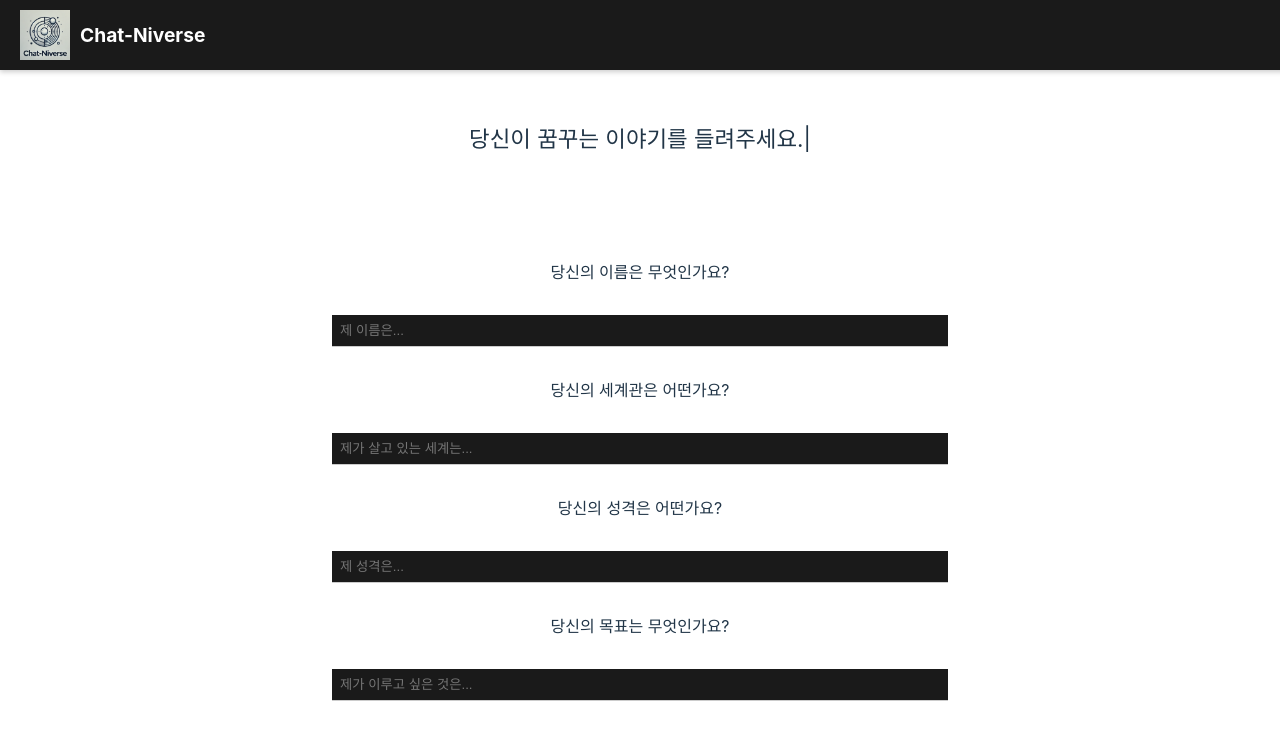
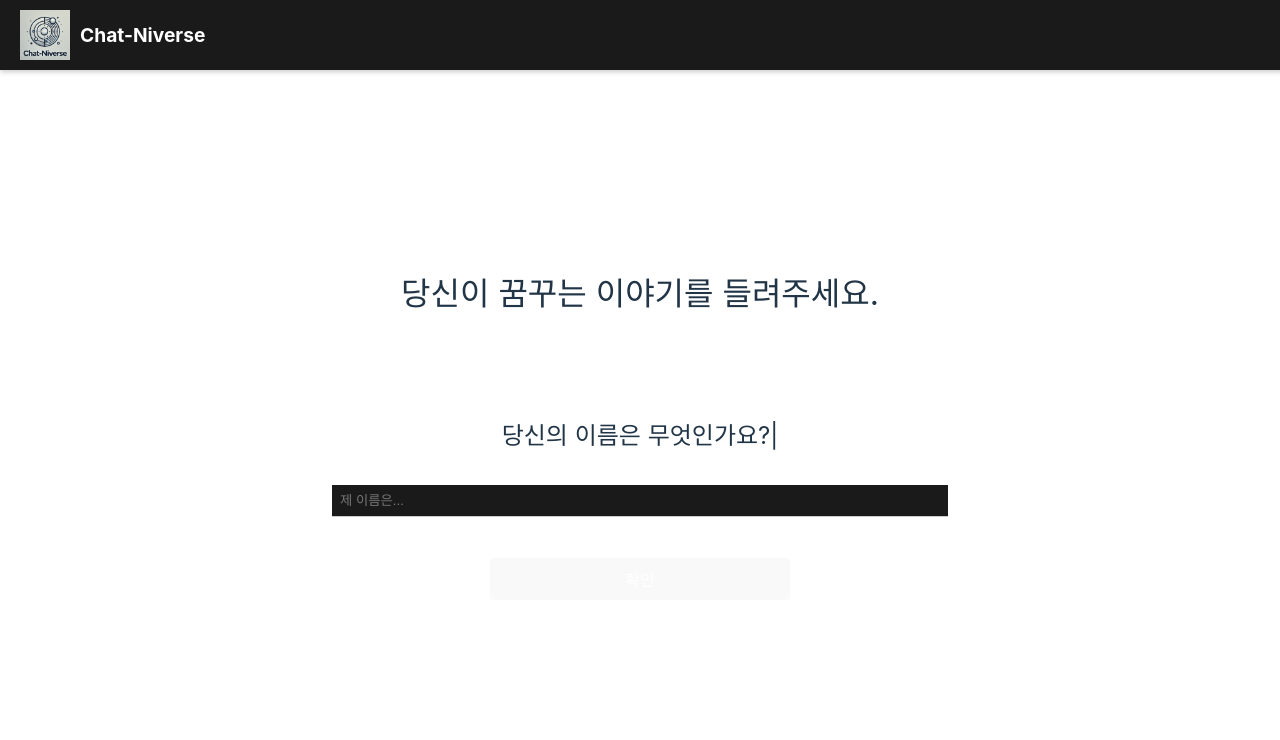
Before and after one commit to Chat-niverse/Chat-niverse_FE, a React (Vite) app: page / in a window 1280 px wide. Both pictures are taken after a click on the button "첫 장을 편다.". Shown: the top 740 px of the page. Built offline with nearby package versions, Linux system fonts and the light colour scheme.

Commit message:
[feature] #13 InitializeForm 편집

```diff
--- a/src/components/InitializePage/InitializeForm.css
+++ b/src/components/InitializePage/InitializeForm.css
@@ -22,7 +22,8 @@ input {
   width: 100%;
   max-width: 300px;
   color: white;
-  border-color: white;
+  justify-content: center;
+  align-items: center;
   border-radius: 4px;
   cursor: pointer;
   will-change: filter;
--- a/src/components/InitializePage/InitializeForm.jsx
+++ b/src/components/InitializePage/InitializeForm.jsx
@@ -1,5 +1,6 @@
 import React, { useState } from "react";
 import "./InitializeForm.css";
+import { TypeAnimation } from "react-type-animation";
 
 const InitializeForm = ({ onSubmit }) => {
   const [formData, setFormData] = useState({
@@ -21,7 +22,7 @@ const InitializeForm = ({ onSubmit }) => {
     isStart: null, // 0이면 진행중, 1이면 시작
   });
 
-  const [showConfirmation, setShowConfirmation] = useState(false);
+  const [step, setStep] = useState(1); // Step state to track current form step
 
   const handleChange = (e) => {
     const { name, value } = e.target;
@@ -31,26 +32,50 @@ const InitializeForm = ({ onSubmit }) => {
     }));
   };
 
-  const handleSubmit = (e) => {
+  const handleNextStep = (e) => {
     e.preventDefault();
-    setShowConfirmation(true); // Show confirmation before submission
+    setStep((prevStep) => prevStep + 1); // Go to the next step
   };
 
-  const confirmSubmit = () => {
-    setShowConfirmation(false);
+  const handleSubmit = () => {
     if (onSubmit) {
-      onSubmit(formData); // Pass the form data to the parent if confirmed
+      onSubmit(formData); // Pass the form data to the parent
     }
   };
 
-  const cancelSubmit = () => {
-    setShowConfirmation(false); // Hide confirmation if canceled
+  const handleReset = () => {
+    setStep(1);
+    setFormData({
+      username: "",
+      worldview: "",
+      charsetting: "",
+      aim: "",
+      choices: [],
+      selectedchoice: null,
+      status: [],
+      life: 3,
+      inventory: [
+        ["knife", 1],
+        ["stone", 2],
+      ],
+      isfull: false,
+      playlog: null,
+      gptsays: null,
+      isStart: null, // 0이면 진행중, 1이면 시작
+    });
   };
 
   return (
+    <form className="form-container">
+      {step === 1 && (
         <>
-      <form className="form-container" onSubmit={handleSubmit}>
-        당신의 이름은 무엇인가요?
+          <TypeAnimation
+            sequence={["당신의 이름은 무엇인가요?"]}
+            wrapper="span"
+            speed={7}
+            style={{ fontSize: "1.5em", display: "inline-block" }}
+            repeat={1}
+          />
           <input
             type="text"
             name="username"
@@ -58,7 +83,21 @@ const InitializeForm = ({ onSubmit }) => {
             onChange={handleChange}
             placeholder="제 이름은..."
           />
-        당신의 세계관은 어떤가요?
+          <button onClick={handleNextStep} className="button">
+            확인
+          </button>
+        </>
+      )}
+
+      {step === 2 && (
+        <>
+          <TypeAnimation
+            sequence={["당신의 세계관은 무엇인가요?"]}
+            wrapper="span"
+            speed={7}
+            style={{ fontSize: "1.5em", display: "inline-block" }}
+            repeat={1}
+          />
           <input
             type="text"
             name="worldview"
@@ -66,7 +105,21 @@ const InitializeForm = ({ onSubmit }) => {
             onChange={handleChange}
             placeholder="제가 살고 있는 세계는..."
           />
-        당신의 성격은 어떤가요?
+          <button onClick={handleNextStep} className="button">
+            확인
+          </button>
+        </>
+      )}
+
+      {step === 3 && (
+        <>
+          <TypeAnimation
+            sequence={["당신의 성격은 무엇인가요?"]}
+            wrapper="span"
+            speed={7}
+            style={{ fontSize: "1.5em", display: "inline-block" }}
+            repeat={1}
+          />
           <input
             type="text"
             name="charsetting"
@@ -74,7 +127,21 @@ const InitializeForm = ({ onSubmit }) => {
             onChange={handleChange}
             placeholder="제 성격은..."
           />
-        당신의 목표는 무엇인가요?
+          <button onClick={handleNextStep} className="button">
+            확인
+          </button>
+        </>
+      )}
+
+      {step === 4 && (
+        <>
+          <TypeAnimation
+            sequence={["당신의 목표는 무엇인가요?"]}
+            wrapper="span"
+            speed={7}
+            style={{ fontSize: "1.5em", display: "inline-block" }}
+            repeat={1}
+          />
           <input
             type="text"
             name="aim"
@@ -82,29 +149,39 @@ const InitializeForm = ({ onSubmit }) => {
             onChange={handleChange}
             placeholder="제가 이루고 싶은 것은..."
           />
-        <button type="submit" className="button">
-          당신의 이야기를 들려주세요
+          <button onClick={handleNextStep} className="button">
+            확인
           </button>
-      </form>
+        </>
+      )}
 
-      {showConfirmation && (
-        <div className="confirmation-modal">
-          <p>이 이야기가 당신의 이야기가 맞나요?</p>
+      {/* Final confirmation step */}
+      {step === 5 && (
         <div>
-            <p>이름: {formData.username}</p>
-            <p>세계관: {formData.worldview}</p>
-            <p>성격: {formData.charsetting}</p>
-            <p>목표: {formData.aim}</p>
-          </div>
-          <button onClick={confirmSubmit} className="button">
+          <TypeAnimation
+            sequence={[
+              `이 이야기가 당신의 이야기가 맞나요?\n\n당신의 이름은 ${formData.username}입니다.\n당신의 세계관은 ${formData.worldview}입니다.\n당신의 성격은 ${formData.charsetting}입니다.\n당신의 목표는 ${formData.aim}입니다.\n\n`,
+            ]}
+            style={{
+              fontSize: "1em",
+              whiteSpace: "pre-line",
+              height: "195px",
+              display: "block",
+            }}
+            wrapper="span"
+            speed={7}
+            repeat={1}
+            cursor={false}
+          />
+          <button onClick={handleSubmit} className="button">
             네
           </button>
-          <button onClick={cancelSubmit} className="button cancel">
+          <button onClick={handleReset} className="button cancel">
             아니오
           </button>
         </div>
       )}
-    </>
+    </form>
   );
 };
 
--- a/src/components/InitializePage/InitializePage.jsx
+++ b/src/components/InitializePage/InitializePage.jsx
@@ -1,5 +1,4 @@
 import React, { useState } from "react";
-import { TypeAnimation } from "react-type-animation";
 import "./InitializePage.css";
 import InitializeForm from "./InitializeForm";
 import Header from "../Header/Header";
@@ -10,13 +9,7 @@ const InitializePage = ({ onFormSubmit }) => {
       <Header />
       <div className="InitializePage_content">
         <div className="InitializePage_Text">
-          <TypeAnimation
-            sequence={["당신이 꿈꾸는 이야기를 들려주세요."]}
-            wrapper="span"
-            speed={7}
-            style={{ fontSize: "0.7em", display: "inline-block" }}
-            repeat={1}
-          />
+          당신이 꿈꾸는 이야기를 들려주세요.
         </div>
         <InitializeForm onSubmit={onFormSubmit}></InitializeForm>
       </div>
```
Lines whose indentation alone changed are shown as unchanged.
